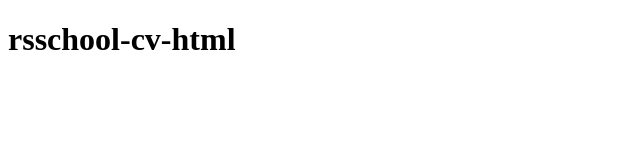
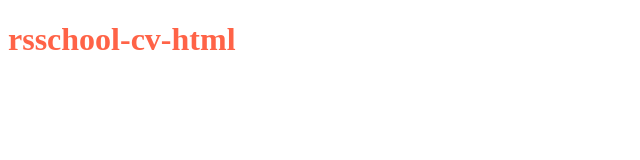
Before and after one commit to pilana5minut/rsschool-cv, a plain HTML site: page index.html in a window 1280 px wide. Shown: the whole page, without its empty margins (0-640 px from the left). Drawn offline with Linux system fonts and the light colour scheme.

Commit message:
feat: add file style.css

```diff
--- a/index.html
+++ b/index.html
@@ -6,6 +6,7 @@
   <meta http-equiv="X-UA-Compatible" content="IE=edge">
   <meta name="viewport" content="width=device-width, initial-scale=1.0">
   <title>rsschool-cv-html</title>
+  <link rel="stylesheet" href="style.css">
 </head>
 
 <body>
--- /dev/null
+++ b/style.css
@@ -0,0 +1,3 @@
+h1 {
+  color: #ff6347;
+}
```
